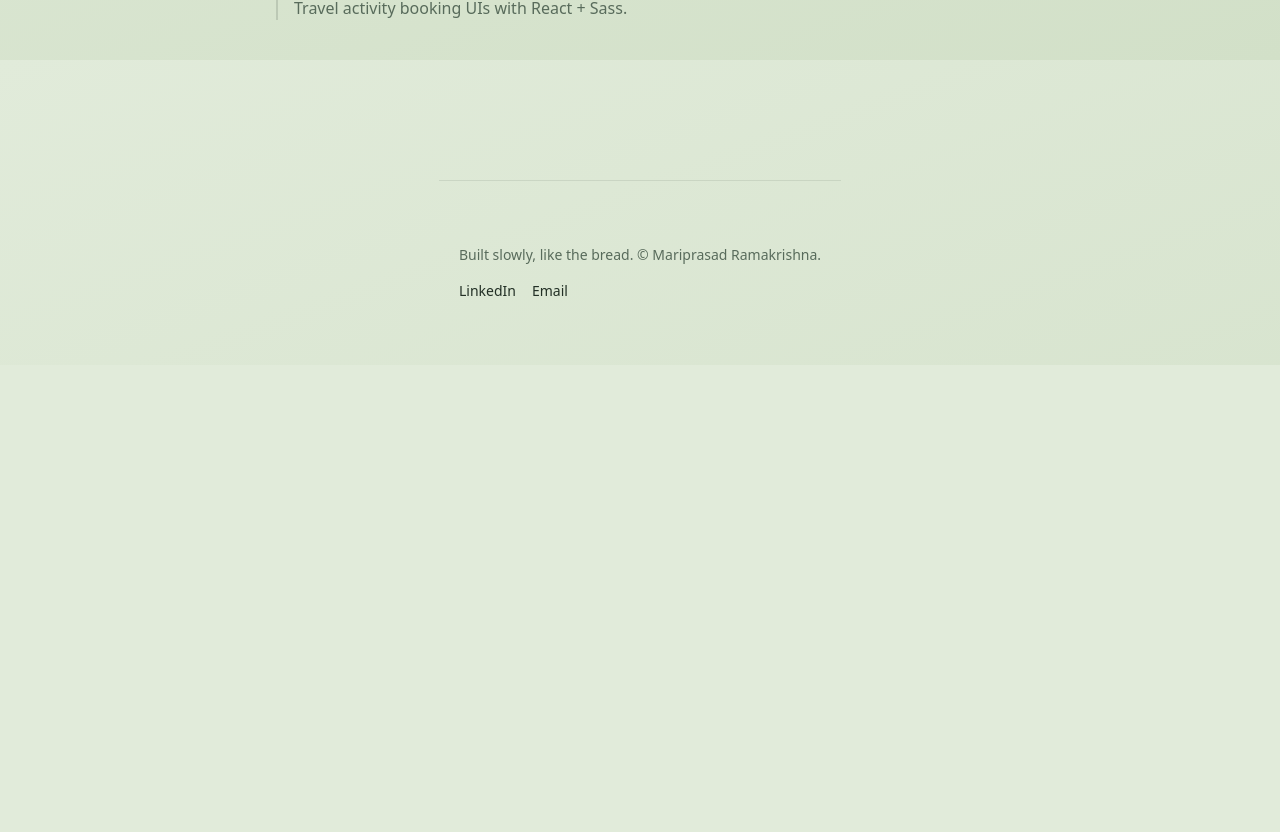
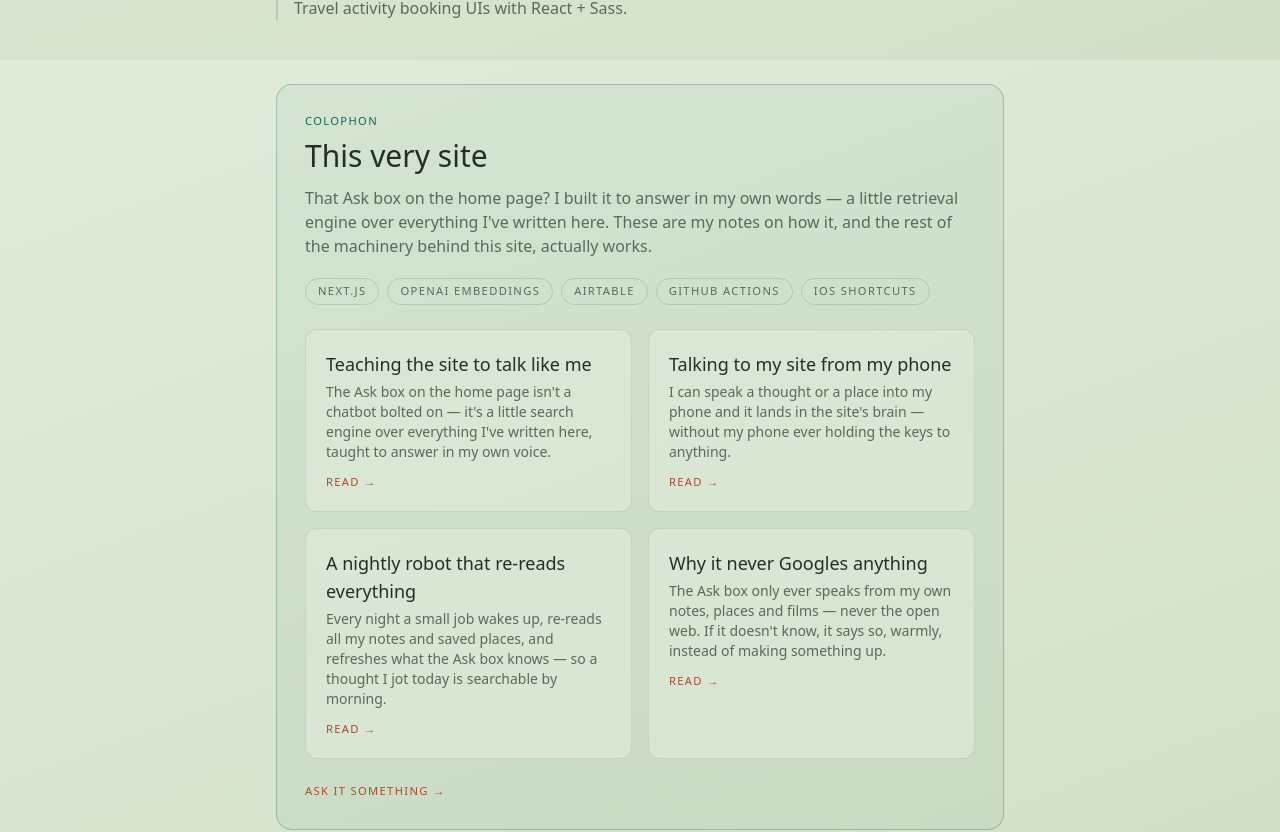
Before and after one commit to mariprasad/mariprasad, a Next.js app: page /work in a window 1280 px wide. Shown: the part 1540-2372 px from the top of the page. Before the commit the page ends 1905 px from the top, so only its background shows below. Built offline with nearby package versions, Linux system fonts and the light colour scheme; no server answers.

Commit message:
feat(work): highlighted 'This very site' devlog section
Co-Authored-By: Claude Opus 4.8 <noreply@anthropic.com>

```diff
--- a/src/app/work/page.tsx
+++ b/src/app/work/page.tsx
@@ -1,4 +1,6 @@
 import { FEATURED, PROJECTS, EXPERIENCE, RESUME_URL } from "@/data/work";
+import Link from "next/link";
+import { getNotesByCategory } from "@/lib/content";
 
 export const metadata = { title: "Work — Mariprasad" };
 
@@ -7,6 +9,7 @@ function prettyHost(url: string): string {
 }
 
 export default function WorkPage() {
+  const buildNotes = getNotesByCategory("build");
   return (
     <div className="mx-auto max-w-3xl px-5 py-16">
       <h1 className="text-5xl text-ink">The Work</h1>
@@ -71,6 +74,36 @@ export default function WorkPage() {
           ))}
         </ul>
       </section>
+
+      <section className="mt-16 rounded-2xl border border-pine/30 bg-pine/5 p-7">
+        <p className="label text-pine">Colophon</p>
+        <h2 className="mt-2 text-3xl text-ink">This very site</h2>
+        <p className="mt-3 text-ink-soft max-w-2xl">
+          That Ask box on the home page? I built it to answer in my own words — a little
+          retrieval engine over everything I&apos;ve written here. These are my notes on how
+          it, and the rest of the machinery behind this site, actually works.
+        </p>
+        <ul className="mt-5 flex flex-wrap gap-2">
+          {["Next.js", "OpenAI embeddings", "Airtable", "GitHub Actions", "iOS Shortcuts"].map((s) => (
+            <li key={s} className="label rounded-full border border-ink/15 px-3 py-1 text-ink-soft">{s}</li>
+          ))}
+        </ul>
+        {buildNotes.length > 0 && (
+          <div className="mt-6 grid gap-4 sm:grid-cols-2">
+            {buildNotes.map((n) => (
+              <Link key={n.slug} href={`/notes/${n.slug}`}
+                className="group block rounded-xl border border-ink/10 bg-paper/60 p-5 transition-colors hover:border-terracotta">
+                <p className="text-lg text-ink group-hover:text-terracotta transition-colors">{n.meta.title}</p>
+                <p className="mt-1 text-sm text-ink-soft">{n.meta.summary}</p>
+                <p className="mt-3 label text-terracotta">Read →</p>
+              </Link>
+            ))}
+          </div>
+        )}
+        <a href="/#ask-mari-slot" className="mt-6 inline-block label text-terracotta hover:underline">
+          Ask it something →
+        </a>
+      </section>
     </div>
   );
 }
```
